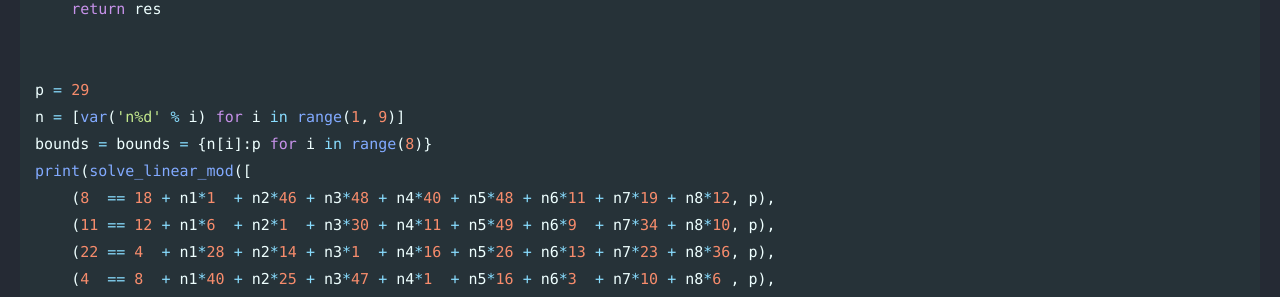
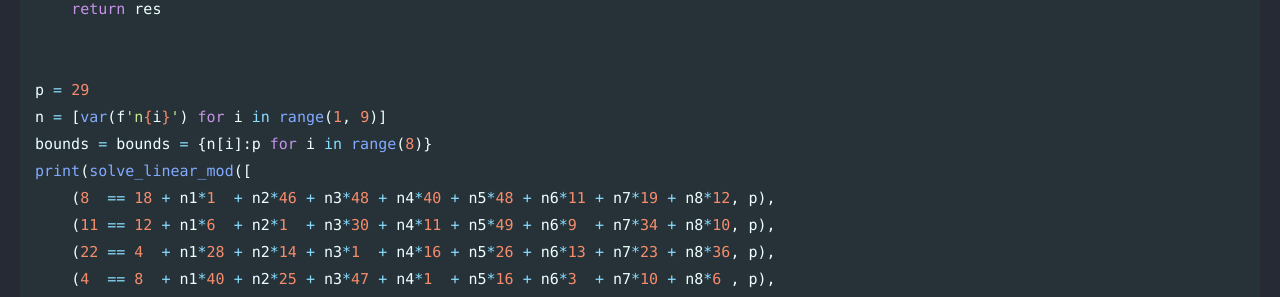
Before and after one commit to Connor-McCartney/Connor-McCartney.github.io, a Jekyll site: the page built from _pages/cryptography/other/Lighthouse-UACTF-2022.md, in a window 1280 px wide and 900 px high, scrolled down 1917 px. Shown: the part 152-449 px from the top of the window. Built offline with Jekyll 4.4.1, drawn with Linux system fonts in a browser that asks for light colours; cached includes are drawn as plain includes.

```diff
--- a/_pages/cryptography/other/Lighthouse-UACTF-2022.md
+++ b/_pages/cryptography/other/Lighthouse-UACTF-2022.md
@@ -79,7 +79,7 @@ def solve_linear_mod(equations, bounds, guesses=None):
 
 
 p = 29
-n = [var('n%d' % i) for i in range(1, 9)]
+n = [var(f'n{i}') for i in range(1, 9)]
 bounds = bounds = {n[i]:p for i in range(8)}
 print(solve_linear_mod([
     (8  == 18 + n1*1  + n2*46 + n3*48 + n4*40 + n5*48 + n6*11 + n7*19 + n8*12, p),
```
